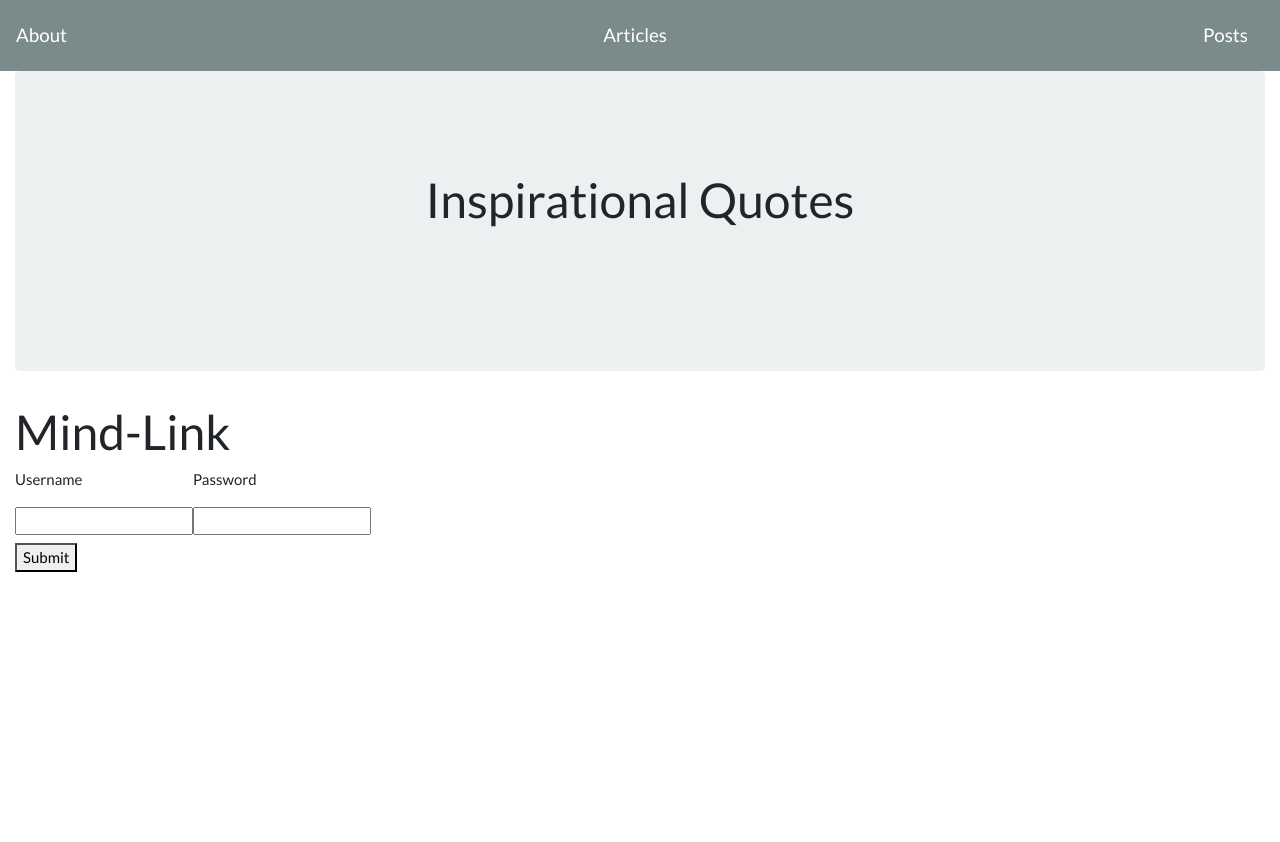
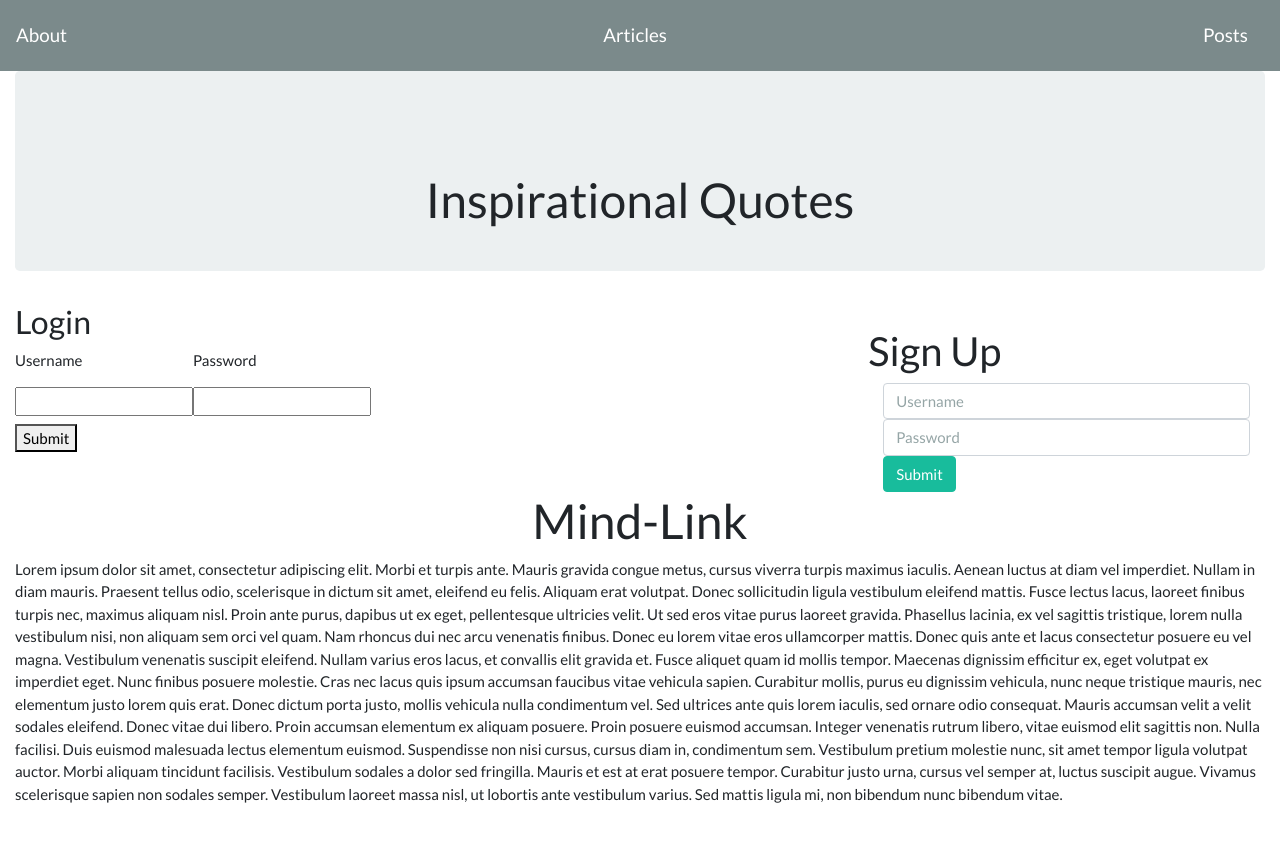
Before and after one commit to kim-tor/mind-link, a React (Create React App) app in the folder client/: page / in a window 1280 px wide. Shown: the top 842 px of the page. Before the commit the page ends 800 px from the top, so only its background shows below. Built offline with nearby package versions, Linux system fonts and the light colour scheme.

Commit message:
made changes to sign up component, added react elemements

```diff
--- a/client/public/index.html
+++ b/client/public/index.html
@@ -14,5 +14,6 @@
       You need to enable JavaScript to run this app.
     </noscript>
     <div id="root"></div>
+
   </body>
 </html>
--- a/client/src/components/Jumbotron/style.css
+++ b/client/src/components/Jumbotron/style.css
@@ -1,4 +1,5 @@
 .jumbotron {
-  min-height: 300px;
+  max-height: 200px;
   padding-top: 100px;
+
 }
--- a/client/src/components/Login/index.js
+++ b/client/src/components/Login/index.js
@@ -4,6 +4,7 @@ export default function Login() {
   return(
     <form>
       <label>
+        <h3> Login</h3>
         <p>Username</p>
         <input type="text" />
       </label>
--- a/client/src/components/SignUp/index.js
+++ b/client/src/components/SignUp/index.js
@@ -1,33 +1,57 @@
-import React from "react";
+import React, { useState } from "react";
+import { Col, Row, Container } from "../Grid";
 
-export default function SignUp (){
-        return (
-            <form>
-                <h3>Sign Up</h3>
 
-                <div className="form-group">
-                    <label>First name</label>
-                    <input type="text" className="form-control" placeholder="First name" />
-                </div>
+function Signup() {
+  const [username, setUsername] = useState();
+  const [password, setPassword] = useState();
 
-                <div className="form-group">
-                    <label>Last name</label>
-                    <input type="text" className="form-control" placeholder="Last name" />
-                </div>
+  const handleSubmit = e => {
+    e.preventDefault();
+    console.log("username is " + username);
+    console.log("password is " + password);
+  };
 
-                <div className="form-group">
-                    <label>Email address</label>
-                    <input type="email" className="form-control" placeholder="Enter email" />
-                </div>
+  return (
+    <div>
+      <div className="mt-4">
+        <h2>Sign Up</h2>
+      </div>
+      <form onSubmit={handleSubmit}>
+        <Container className="mt-3 px-5">
+          <Row className="form-group">
+            <Col size="12">
+              <input
+                className="form-control"
+                type="text"
+                placeholder="Username"
+                name="username"
+                onChange={e => setUsername(e.target.value)}
+              />
+            </Col>
+          </Row>
+          <Row className="form-group">
+            <Col size="12">
+              <input
+                className="form-control"
+                type="password"
+                placeholder="Password"
+                name="password"
+                onChange={e => setPassword(e.target.value)}
+              />
+            </Col>
+          </Row>
+          <button className="btn btn-success" type="submit">
+            Submit
+          </button>
+        </Container>
+        {/* <Container className="mt-4">
+          <h3>Hello {username}!</h3>
+          <p>I probably shouldn't tell you this, but your password is {password}!</p>
+        </Container> */}
+      </form>
+    </div>
+  );
+}
 
-                <div className="form-group">
-                    <label>Password</label>
-                    <input type="password" className="form-control" placeholder="Enter password" />
-                </div>
-
-                <button type="submit" className="btn btn-primary btn-block">Sign Up</button>
-                <p className="forgot-password text-right">
-                </p>
-            </form>
-        );
-    }
+export default Signup;
--- a/client/src/pages/About.js
+++ b/client/src/pages/About.js
@@ -1,18 +1,34 @@
 import React from "react";
 import Login from "../components/Login";
-import {Col, Row, Container } from "../components/Grid";
+import SignUp from "../components/SignUp";
+import { Col, Row, Container } from "../components/Grid";
 import Jumbotron from "../components/Jumbotron";
 
-function About () {
+function About() {
     return (
         <div>
             <Container fluid>
                 <Jumbotron />
                 <Row>
-                    <Col size = "md-12">
-                        <h1>Mind-Link</h1>
+                    <Col size="md-8">
                         <Login />
+                     </Col>
+                     <Col size = "md-4">
+                     <SignUp />
+                     </Col>
+
+                </Row>
+                <Row>
+                    <Col size="md-12">
+                        <h1 style={{ textAlign: "center" }}>Mind-Link</h1>
+
+                        <p>Lorem ipsum dolor sit amet, consectetur adipiscing elit. Morbi et turpis ante. Mauris gravida congue metus, cursus viverra turpis maximus iaculis. Aenean luctus at diam vel imperdiet. Nullam in diam mauris. Praesent tellus odio, scelerisque in dictum sit amet, eleifend eu felis. Aliquam erat volutpat. Donec sollicitudin ligula vestibulum eleifend mattis. Fusce lectus lacus, laoreet finibus turpis nec, maximus aliquam nisl. Proin ante purus, dapibus ut ex eget, pellentesque ultricies velit. Ut sed eros vitae purus laoreet gravida. Phasellus lacinia, ex vel sagittis tristique, lorem nulla vestibulum nisi, non aliquam sem orci vel quam. Nam rhoncus dui nec arcu venenatis finibus.
+
+                        Donec eu lorem vitae eros ullamcorper mattis. Donec quis ante et lacus consectetur posuere eu vel magna. Vestibulum venenatis suscipit eleifend. Nullam varius eros lacus, et convallis elit gravida et. Fusce aliquet quam id mollis tempor. Maecenas dignissim efficitur ex, eget volutpat ex imperdiet eget. Nunc finibus posuere molestie. Cras nec lacus quis ipsum accumsan faucibus vitae vehicula sapien. Curabitur mollis, purus eu dignissim vehicula, nunc neque tristique mauris, nec elementum justo lorem quis erat. Donec dictum porta justo, mollis vehicula nulla condimentum vel. Sed ultrices ante quis lorem iaculis, sed ornare odio consequat. Mauris accumsan velit a velit sodales eleifend. Donec vitae dui libero.
+
+Proin accumsan elementum ex aliquam posuere. Proin posuere euismod accumsan. Integer venenatis rutrum libero, vitae euismod elit sagittis non. Nulla facilisi. Duis euismod malesuada lectus elementum euismod. Suspendisse non nisi cursus, cursus diam in, condimentum sem. Vestibulum pretium molestie nunc, sit amet tempor ligula volutpat auctor. Morbi aliquam tincidunt facilisis. Vestibulum sodales a dolor sed fringilla. Mauris et est at erat posuere tempor. Curabitur justo urna, cursus vel semper at, luctus suscipit augue. Vivamus scelerisque sapien non sodales semper. Vestibulum laoreet massa nisl, ut lobortis ante vestibulum varius. Sed mattis ligula mi, non bibendum nunc bibendum vitae.</p>
                     </Col>
+
                 </Row>
             </Container>
         </div>
```
Also changed, not shown: 1 other file (tests, documents, lock files or other folders).
